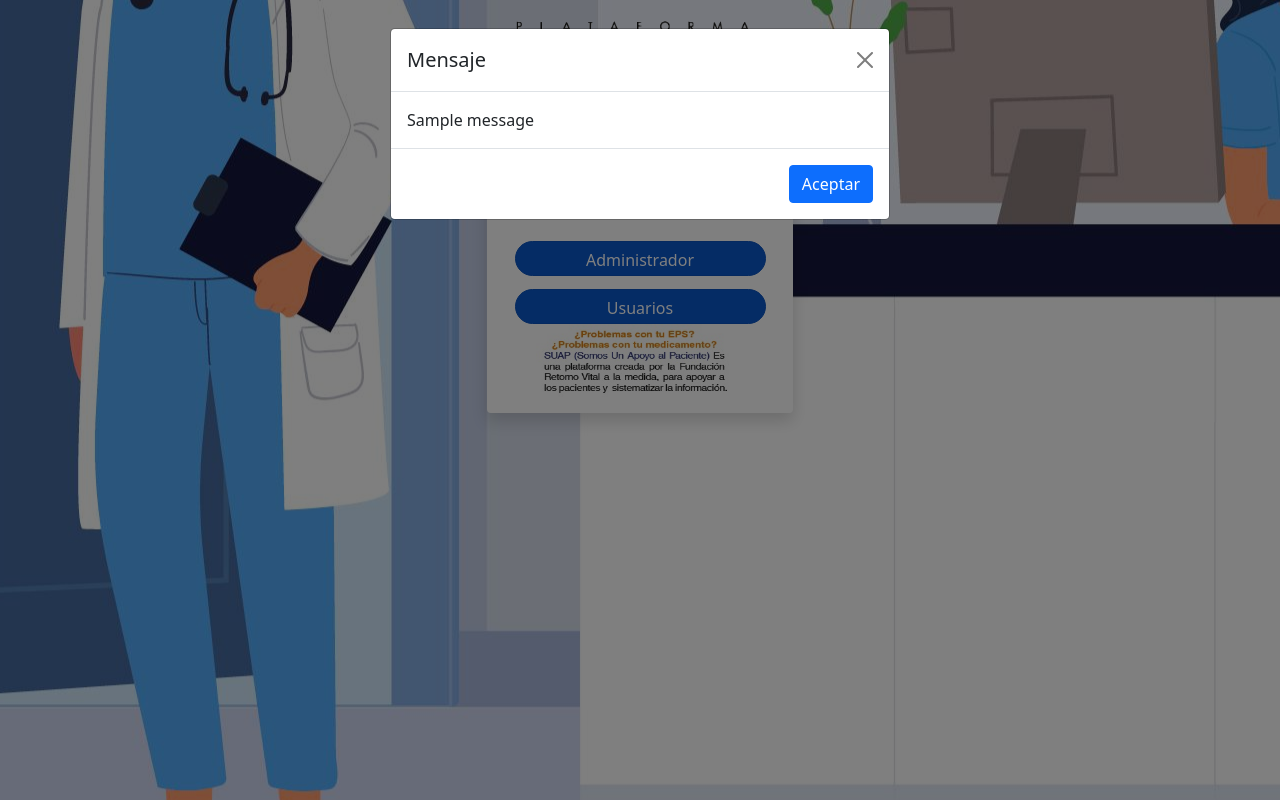
After one commit to cloudfours/SUAP, a Django app: template api/templates/entrada.html in a window 1280 px wide. The commit adds this page. Run offline with Django 4.2, Linux system fonts and the light colour scheme; the template is opened without the code that fills it, so the values that code supplies are empty; tables that the repository leaves empty hold one stand-in row (values such as "Sample post"); one stand-in notice (Sample message) is shown; parts of the project's set-up code (start-up, migrations or seed data) failed here and were passed over.

Commit message:
se sube administrador

```diff
--- a/api/forms.py
+++ b/api/forms.py
@@ -303,3 +303,9 @@ class userRegister(UserCreationForm):
     class Meta:
         model = User
         fields = ('username', 'email', 'password1', 'password2',)
+    def clean_email(self):
+        email = self.cleaned_data.get('email')
+        qs = User.objects.filter(email=email)
+        if qs.exists():
+            raise forms.ValidationError("La direccion email ya existe")
+        return email
--- a/api/models.py
+++ b/api/models.py
@@ -191,6 +191,10 @@ class AsignacionTarea(models.Model):
     fecha = models.DateTimeField()
     fech_registro = models.DateTimeField()
     color = models.CharField(max_length=7, default="#FFFFFF")
+    class Estado_activo_actividad(models.TextChoices):
+            activo='1',_('activo')
+            inactivo='0',_('inactivo')
+    estado_pendiente=models.CharField(max_length=8,choices=Estado_activo_actividad.choices,default=Estado_activo_actividad.activo)
 
     def toJSON(self):
         item = model_to_dict(self)
--- /dev/null
+++ b/api/templates/entrada.html
@@ -0,0 +1,81 @@
+{%load static%}
+
+<!DOCTYPE html>
+<html lang="en">
+<head>
+    <meta charset="UTF-8">
+    <meta http-equiv="X-UA-Compatible" content="IE=edge">
+    <meta name="viewport" content="width=device-width, initial-scale=1.0">
+    <title>pagina</title>
+    <link rel="stylesheet" href="{% static "./UsuarioLogin/usuarioPorCorreo.css"%}" />
+    <link href="https://cdn.jsdelivr.net/npm/bootstrap@5.0.2/dist/css/bootstrap.min.css" rel="stylesheet" integrity="sha384-EVSTQN3/azprG1Anm3QDgpJLIm9Nao0Yz1ztcQTwFspd3yD65VohhpuuCOmLASjC" crossorigin="anonymous">
+    <script src="https://cdn.jsdelivr.net/npm/bootstrap@5.0.2/dist/js/bootstrap.bundle.min.js" integrity="sha384-MrcW6ZMFYlzcLA8Nl+NtUVF0sA7MsXsP1UyJoMp4YLEuNSfAP+JcXn/tWtIaxVXM" crossorigin="anonymous"></script>
+    <script src="https://code.jquery.com/jquery-3.5.1.min.js"></script>
+
+</head>
+
+<body class="centrar">
+    {% if messages %}
+    {%for message in messages%}
+   <!-- Modal -->
+    <div class="modal fade" id="exampleModal" tabindex="-1" aria-labelledby="exampleModalLabel" aria-hidden="true">
+        <div class="modal-dialog">
+        <div class="modal-content">
+            <div class="modal-header">
+            <h5 class="modal-title" id="exampleModalLabel">Mensaje</h5>
+            <button type="button" class="btn-close" data-bs-dismiss="modal" aria-label="Close"></button>
+            </div>
+            <div class="modal-body">
+                {{message}}
+            </div>
+            <div class="modal-footer">
+            <button type="button" class="btn btn-primary" data-bs-dismiss="modal">Aceptar</button>
+            </div>
+        </div>
+        </div>
+    </div>
+    {%endfor%}
+    {%endif%}
+
+    <img class="logo_tipo" src="{% static "./img/b19834ff3b28b99d3da830ecaf38bb05-fococlipping-standard.png"%}">
+    <h4>¿Como quieres ingresar?</h4>
+    </div>
+    <div class="caja_hijo shadow p-3 mb-5 bg-white rounded h-25">
+        <h4 class="">Iniciar sesión</h4>
+
+
+        <div class="caja-boton-correo-facebook">
+            <button type="button" class="btn btn-primary active boton-ubicacion rounded-pill text-center" id="botonAdministrador">Administrador</button>
+
+        </div>
+        <div class="caja-boton-correo-facebook">
+            <button type="button" class="btn btn-primary active boton-ubicacion rounded-pill text-center" id="botonUsuarios">Usuarios</button>
+
+        </div>
+        <img src="{% static "./img/intro.jfif"%}" class="introimage">
+    </div>
+
+
+
+      <script src="{%  static "./services/task.js"%}"></script>
+      <script src="{%  static "./services/registrar.js"%}"></script>
+<script type="text/javascript">
+    $(document).ready(function (){
+    $('#exampleModal').modal('show')
+})
+botonUsuarios = document.getElementById('botonUsuarios')
+botonUsuarios.addEventListener('click',function(e){
+    window.location.href='/usuario'
+
+
+})
+administrador = document.getElementById('botonAdministrador')
+administrador.addEventListener('click',function(e){
+    window.location.href='/admin'
+})
+</script>
+</body>
+
+
+
+</html>
--- a/api/urls.py
+++ b/api/urls.py
@@ -23,5 +23,7 @@ path('actividades/',calendario_activdades,name='actividades'),
 path('mostraractividad/<int:id>',mostrarinfo,name='mostraractividad'),
 path('guardaractividad/',guardar,name='guardaractividad'),
 path('editaractividad/<int:id>',editaractividad,name='editaractividad'),
+path('eliminaractividad/<int:id>',actividadCrudDelete,name='eliminaractividad'),
+path('ajax_eliminaractividad/',ajax_eliminaractividad,name='ajax_eliminaractividad'),
 
 ]
--- a/servidor/settings.py
+++ b/servidor/settings.py
@@ -33,6 +33,7 @@ LOGOUT_REDIRECT_URL='api/usuarioPorcorreo.html'
 # Application definition
 
 INSTALLED_APPS = [
+    'admin_interface',
     'whitenoise.runserver_nostatic',
     'django.contrib.admin',
     'django.contrib.auth',
@@ -42,6 +43,7 @@ INSTALLED_APPS = [
     'django.contrib.staticfiles',
     'api',
     'colorfield',
+
 
 
 
--- a/servidor/urls.py
+++ b/servidor/urls.py
@@ -13,13 +13,14 @@ handler404=page_not_found
 
 app_name = 'api'
 urlpatterns = [
-    path('admin/',admin.site.urls),
-    path('',logear,name='login'),
+    path('admin/',admin.site.urls,name='administrador'),
+    path('usuario/',logear,name='login'),
     path('log_out/',log_out,name='log_out'),
     path('api/',include('api.urls')),
 
     path('registrar/',perfilUsuarioRegistro.as_view(),name='registrar'),
-    path('estruc/',perfiluser,name='estruc')
+    path('estruc/',perfiluser,name='estruc'),
+    path('',entrada,name='entrada')
 ]
 if settings.DEBUG:
     urlpatterns += static(
```
Also changed, not shown: api/templates/Gestor/datercrud/actividadestareas.html (+35 -1 lines), api/templates/Gestor/datercrud/eliminaractividad.html (+5 -5 lines), api/views.py (+21 -1 lines), api/migrations/0030_asignaciontarea_estado_pendiente.py (added), media/admin-interface/favicon/analytics.png (added), media/admin-interface/favicon/icons8-statistic-64.png (added), media/admin-interface/logo/analytics.png (added), media/admin-interface/logo/b19834ff3b28b99d3da830ecaf38bb05-fococlipping-standard.png (added).
